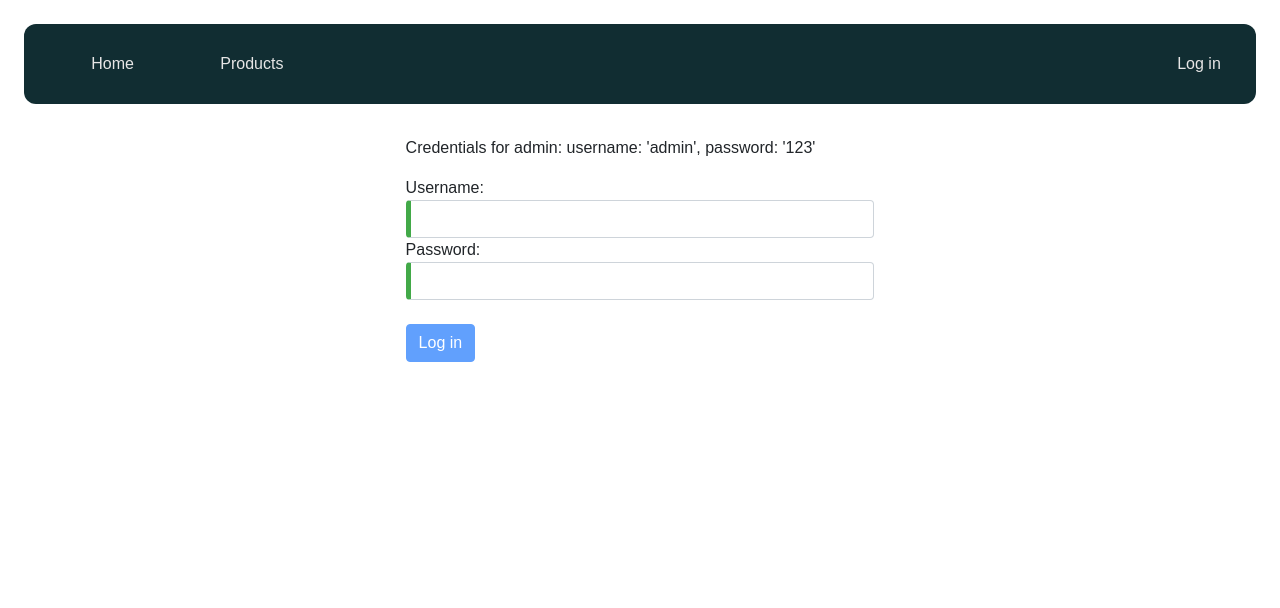
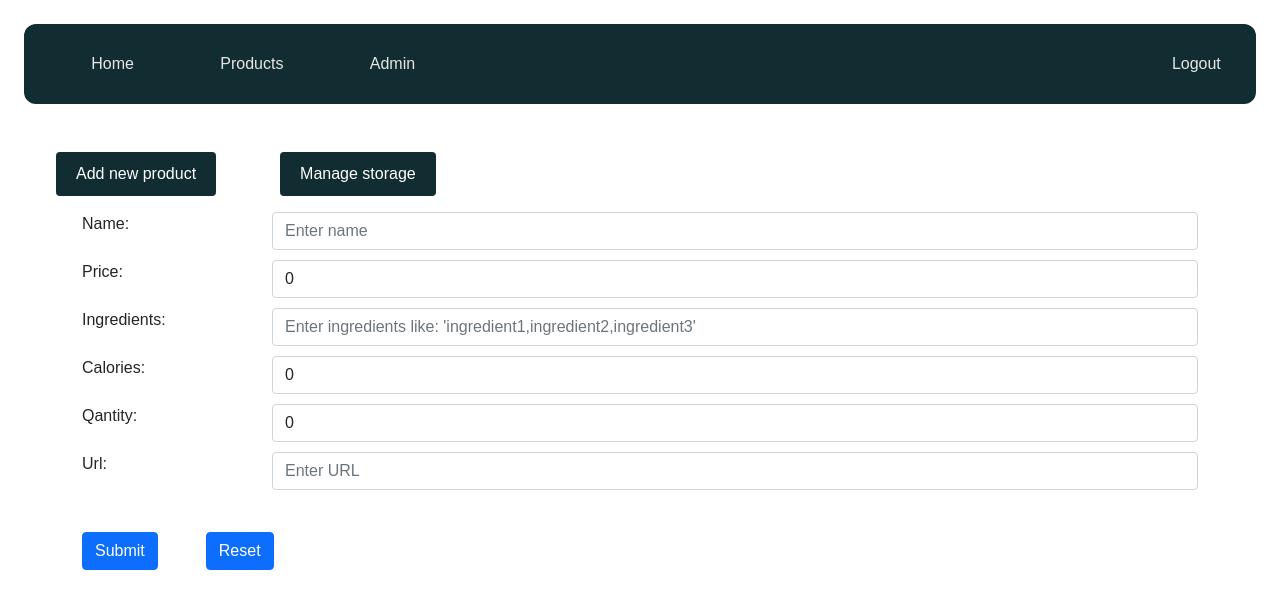
Before and after one commit to pb7932/angular-storage, an Angular app: page /admin/add in a window 1280 px wide. Before the commit this address led to /login. Shown: the top 608 px of the page. Built offline with nearby package versions, Linux system fonts and the light colour scheme.

Commit message:
Creating a product form and adding some styles, need to finish the add product functionality

```diff
--- /dev/null
+++ b/src/app/admin/add-product/add-product.component.css
@@ -0,0 +1,12 @@
+.form-group {
+  margin-bottom: 0.5rem;
+}
+
+label {
+  margin-bottom: 1rem;
+}
+
+.btn {
+  margin-top: 2rem;
+  margin-right: 3rem;
+}
--- /dev/null
+++ b/src/app/admin/add-product/add-product.component.html
@@ -0,0 +1,48 @@
+<div class="container centered-container">
+    <form (ngSubmit)="onSubmit()" #productFrom="ngForm">
+        <div class="form-group row">
+            <label for="name" class="col-sm-2">Name: </label>
+            <div class="col-sm-10">
+                <input type="text" name="name" id="name" class="form-control"
+                        placeholder="Enter name" required [(ngModel)]="product.name">
+            </div>
+        </div>
+        <div class="form-group row">
+            <label for="price" class="col-sm-2">Price: </label>
+            <div class="col-sm-10">
+                <input type="text" name="price" id="price" class="form-control "
+                        placeholder="Enter price" required [(ngModel)]="product.price">
+            </div>
+        </div>
+        <div class="form-group row">
+            <label for="ingredients" class="col-sm-2">Ingredients: </label>
+           <div class="col-sm-10">
+                <input type="text" name="ingredients" id="ingredients" class="form-control"
+                        placeholder="Enter ingredients like: 'ingredient1,ingredient2,ingredient3'" required [(ngModel)]="product.ingredients">
+           </div>
+        </div>
+        <div class="form-group row">
+            <label for="calories" class="col-sm-2">Calories:</label>
+            <div class="col-sm-10">
+                <input type="text" name="calories" id="calories" class="form-control"
+                        placeholder="Enter calories" required [(ngModel)]="product.calories">
+            </div>
+        </div>
+        <div class="form-group row">
+            <label for="quantity" class="col-sm-2">Qantity:</label>
+            <div class="col-sm-10">
+                <input type="text" name="quantity" id="quantity" class="form-control"
+                        placeholder="Enter quantity" required [(ngModel)]="product.quantity">
+            </div>
+        </div>
+        <div class="form-group row">
+            <label for="url" class="col-sm-2">Url:</label>
+            <div class="col-sm-10">
+                <input type="text" name="url" id="url" class="form-control"
+                        placeholder="Enter URL" required [(ngModel)]="product.url">
+            </div>
+        </div>
+        <input type="submit" class="btn btn-primary" value="Submit">
+        <input type="button" class="btn btn-primary" (click)="onReset()" value="Reset">
+    </form>
+</div>
--- /dev/null
+++ b/src/app/admin/add-product/add-product.component.ts
@@ -0,0 +1,34 @@
+import { Component, OnInit } from '@angular/core';
+
+import { ProductService } from 'src/app/services/product.service';
+import { Product } from 'src/app/services/product';
+
+@Component({
+  selector: 'app-add-product',
+  templateUrl: './add-product.component.html',
+  styleUrls: ['./add-product.component.css']
+})
+export class AddProductComponent implements OnInit {
+  product: Product;
+
+  constructor(private productService: ProductService) {
+    this.product = {id: 0, name:'', price: 0, ingredients: [], calories: 0, quantity: 0, url: ''};
+   }
+
+  ngOnInit(): void {
+    this.clearProduct();
+  }
+
+  clearProduct(): void {
+    this.product = {id: 0, name:'', price: 0, ingredients: [], calories: 0, quantity: 0, url: ''};
+  }
+
+  onReset():void {
+    this.clearProduct();
+  }
+
+  onSubmit(): void {
+    console.log(this.product);
+  }
+
+}
--- a/src/app/admin/admin-dashboard/admin-dashboard.component.css
+++ b/src/app/admin/admin-dashboard/admin-dashboard.component.css
@@ -4,7 +4,7 @@
   color: rgb(255, 255, 255);
   border: 0px;
   border-radius: 4px;
-  margin: 2rem;
+  margin: 1rem 2rem;
 }
 
 .btn:hover {
--- a/src/app/admin/admin-dashboard/admin-dashboard.component.html
+++ b/src/app/admin/admin-dashboard/admin-dashboard.component.html
@@ -1,3 +1,3 @@
-<button class="btn">Add new product</button>
+<a routerLink="add"><button class="btn">Add new product</button></a>
 <button class="btn">Manage storage</button>
 <router-outlet></router-outlet>
--- a/src/app/admin/admin-routing.module.ts
+++ b/src/app/admin/admin-routing.module.ts
@@ -1,6 +1,7 @@
 import { NgModule } from '@angular/core';
 import { RouterModule, Routes } from '@angular/router';
 import { AuthGuard } from '../auth/auth.guard';
+import { AddProductComponent } from './add-product/add-product.component';
 import { AdminDashboardComponent } from './admin-dashboard/admin-dashboard.component';
 import { ManageProductsComponent } from './manage-products/manage-products.component';
 import { ManageStorageComponent } from './manage-storage/manage-storage.component';
@@ -15,7 +16,8 @@ const adminRoutes: Routes = [
        canActivateChild: [AuthGuard],
        children: [
         { path: '', component: ManageProductsComponent },
-        { path: 'storage', component: ManageStorageComponent }
+        { path: 'storage', component: ManageStorageComponent },
+        { path: 'add', component: AddProductComponent }
        ]
      }
    ]
--- a/src/app/admin/admin.module.ts
+++ b/src/app/admin/admin.module.ts
@@ -1,20 +1,24 @@
 import { NgModule } from '@angular/core';
 import { CommonModule } from '@angular/common';
+import { FormsModule } from '@angular/forms';
 
 import { AdminRoutingModule } from './admin-routing.module';
 import { AdminDashboardComponent } from './admin-dashboard/admin-dashboard.component';
 import { ManageProductsComponent } from './manage-products/manage-products.component';
 import { ManageStorageComponent } from './manage-storage/manage-storage.component';
+import { AddProductComponent } from './add-product/add-product.component';
 
 
 @NgModule({
   declarations: [
     AdminDashboardComponent,
     ManageProductsComponent,
-    ManageStorageComponent
+    ManageStorageComponent,
+    AddProductComponent
   ],
   imports: [
     CommonModule,
+    FormsModule,
     AdminRoutingModule
   ]
 })
--- a/src/app/auth/auth.service.ts
+++ b/src/app/auth/auth.service.ts
@@ -11,8 +11,8 @@ export class AuthService {
   redirectUrl: string | null = 'admin';
 
   constructor() {
-    this.isLoggedIn = new BehaviorSubject<boolean>(false);
-    //this.isLoggedIn = new BehaviorSubject<boolean>(true);
+    //this.isLoggedIn = new BehaviorSubject<boolean>(false);
+    this.isLoggedIn = new BehaviorSubject<boolean>(true);
     console.log('created auth service ' + Date.now().toFixed());
   }
 
```
Also changed, not shown: 1 other file (tests, documents, lock files or other folders).
